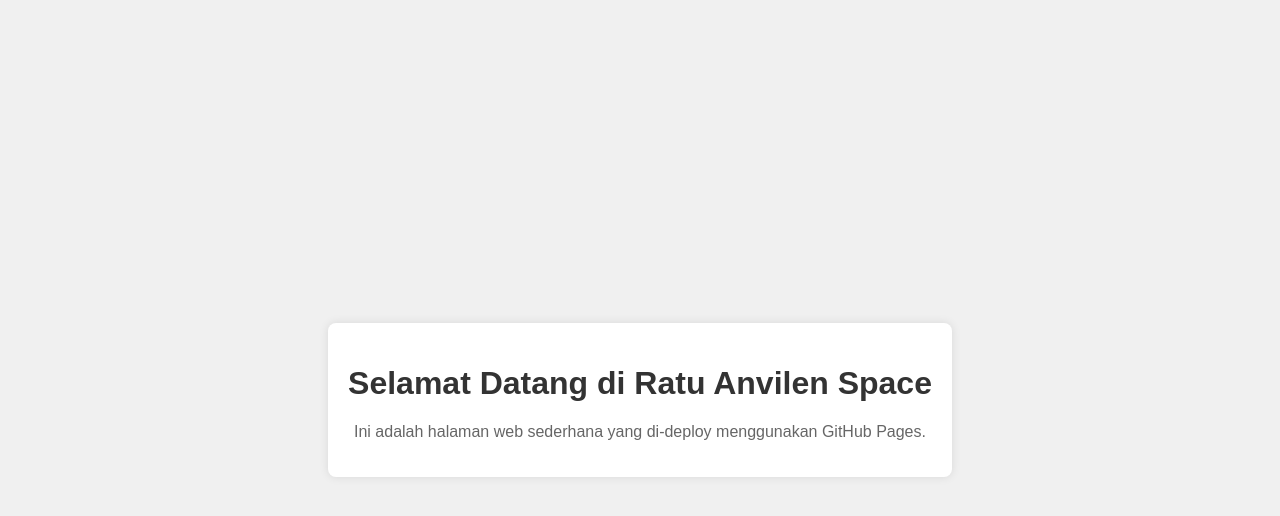
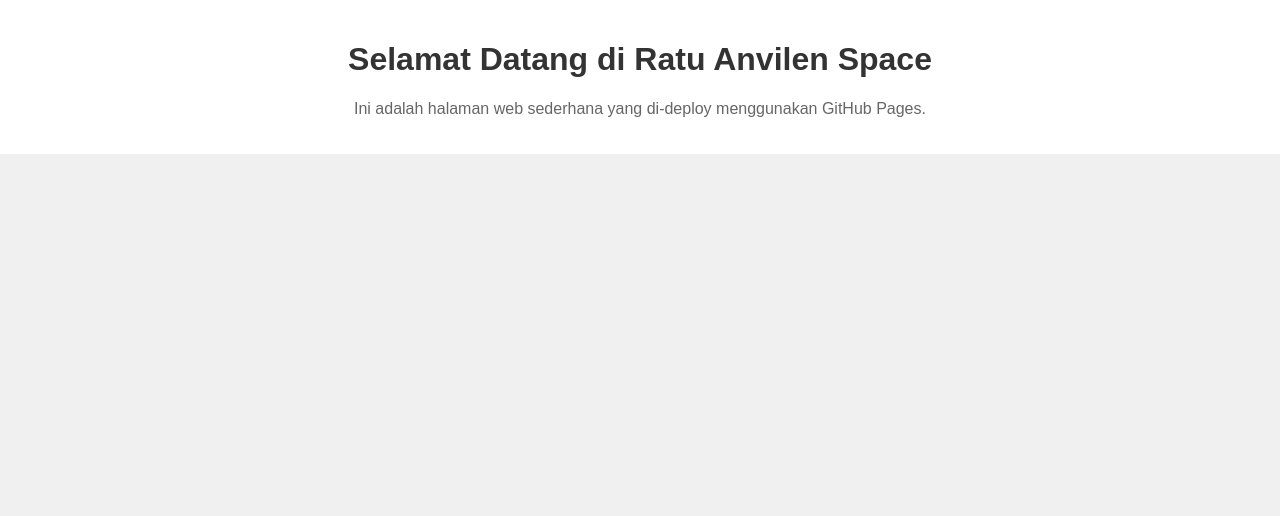
Before and after one commit to ratuanvilen/ratu.anvilen.space, a plain HTML site: page index.html in a window 1280 px wide. Drawn offline with Linux system fonts and the light colour scheme.

Commit message:
Update index.html

```diff
--- a/index.html
+++ b/index.html
@@ -3,14 +3,12 @@
 <head>
     <meta charset="UTF-8">
     <meta name="viewport" content="width=device-width, initial-scale=1.0">
-    <title>Selamat Datang di Ratu Anvilen Space</title>
+    <title>Ratu Anvilen</title>
     <style>
         body {
             font-family: Arial, sans-serif;
             background-color: #f0f0f0;
             margin: 0;
-            padding: 0;
-            display: flex;
             justify-content: center;
             align-items: center;
             height: 100vh;
@@ -18,8 +16,6 @@
         .container {
             background-color: #fff;
             padding: 20px;
-            border-radius: 8px;
-            box-shadow: 0 0 10px rgba(0, 0, 0, 0.1);
             text-align: center;
         }
         h1 {
```
